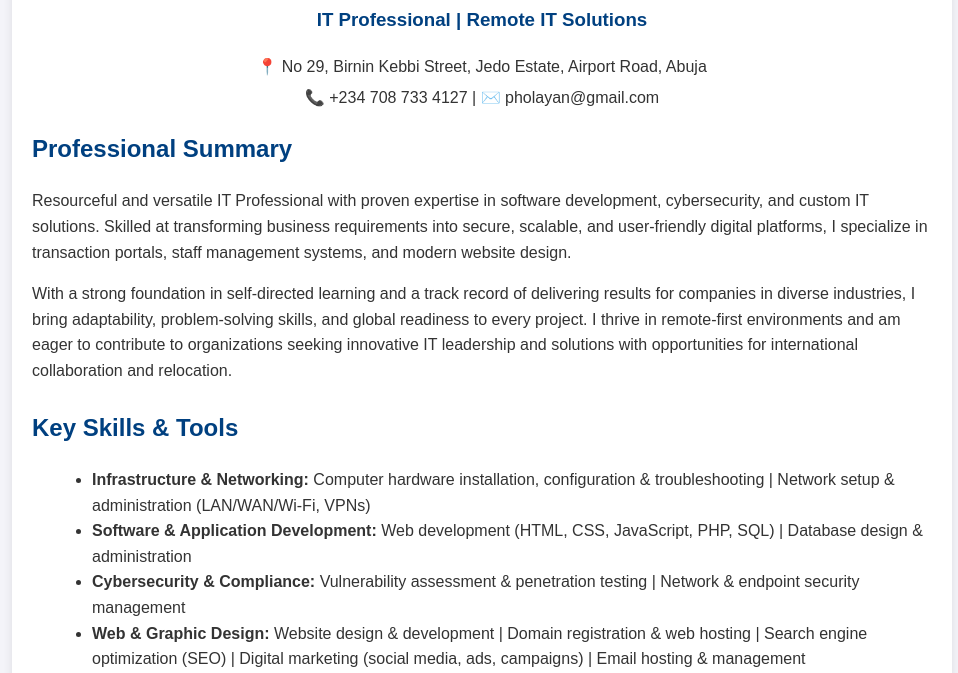
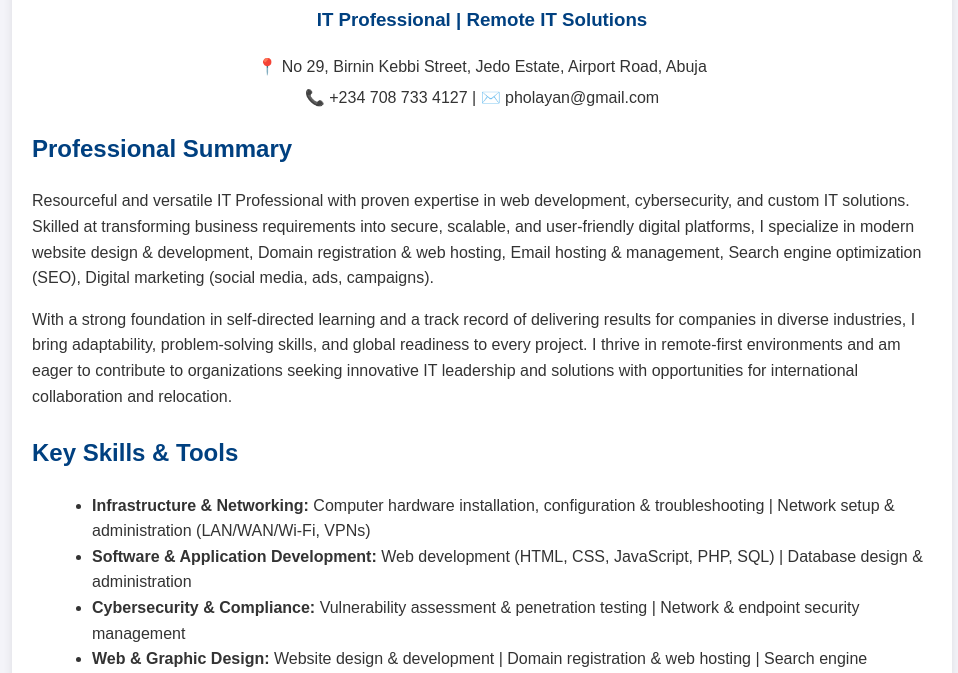
Before and after one commit to pholayan/resume, a plain HTML site: page index.html in a window 1280 px wide. Shown: the part 126-799 px from the top of the page, without its empty margins (158-1116 px from the left). Drawn offline with Linux system fonts and the light colour scheme.

Commit message:
index.html

```diff
--- a/index.html
+++ b/index.html
@@ -30,7 +30,7 @@
 
     <div class="section">
       <h2>Professional Summary</h2>
-      <p>Resourceful and versatile IT Professional with proven expertise in software development, cybersecurity, and custom IT solutions. Skilled at transforming business requirements into secure, scalable, and user-friendly digital platforms, I specialize in transaction portals, staff management systems, and modern website design.</p>
+      <p>Resourceful and versatile IT Professional with proven expertise in web development, cybersecurity, and custom IT solutions. Skilled at transforming business requirements into secure, scalable, and user-friendly digital platforms, I specialize in modern website design & development, Domain registration & web hosting, Email hosting & management, Search engine optimization (SEO), Digital marketing (social media, ads, campaigns).</p>
       <p>With a strong foundation in self-directed learning and a track record of delivering results for companies in diverse industries, I bring adaptability, problem-solving skills, and global readiness to every project. I thrive in remote-first environments and am eager to contribute to organizations seeking innovative IT leadership and solutions with opportunities for international collaboration and relocation.</p>
     </div>
 
```
